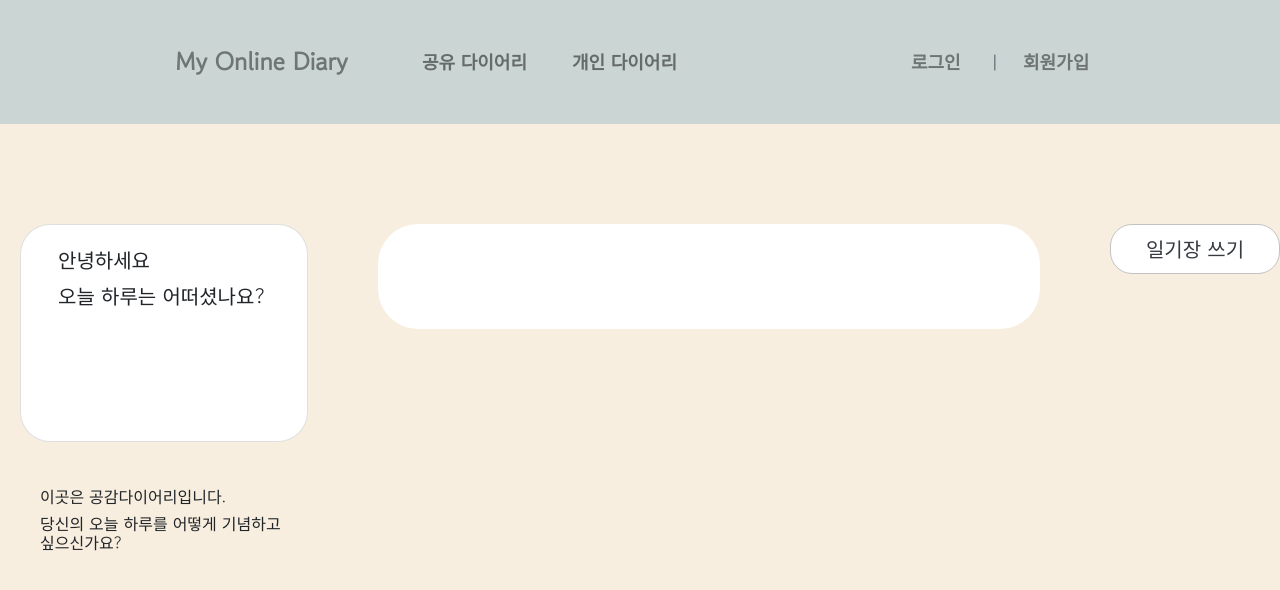
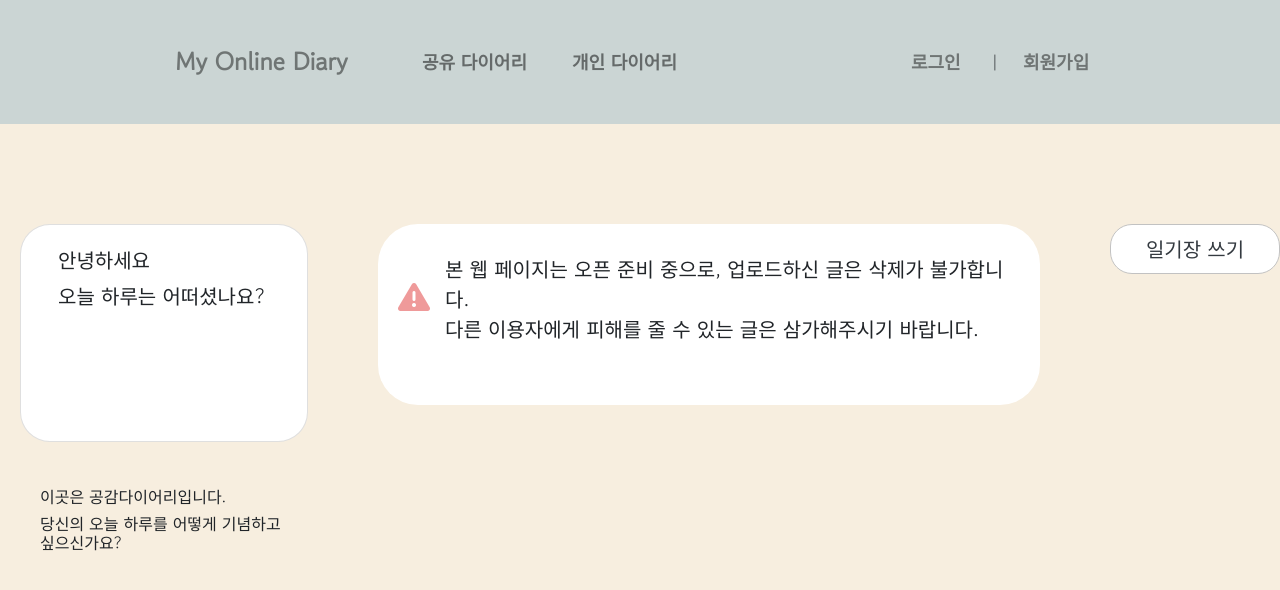
Before and after one commit to MC-12-SweetAfterBitter/Diary, a Flask app: page /public in a window 1280 px wide. Shown: the top 590 px of the page. Run offline with Flask 2, Linux system fonts and the light colour scheme; data that the repository does not hold is empty; some libraries are stand-ins or nearby versions.

Commit message:
파일 첨부 폼 제거 / 삭제 불가 안내 문구 추가
파일 첨부 폼 제거 / 삭제 불가 안내 문구 추가

```diff
--- a/static/css/main_page/gonggam_page/gonggam_main.css
+++ b/static/css/main_page/gonggam_page/gonggam_main.css
@@ -61,8 +61,25 @@
 .diary_lists_2 {
   display: flex;
   padding-bottom: 25px;
-  margin: 20px;
+  margin: 0px 20px;
   flex-direction: column;
   align-content: center;
   align-items: center;
 }
+
+.warning {
+  display: flex;
+  align-items: center;
+  margin-top: 10px;
+}
+
+.warning p,
+.warning span {
+  font-size: 20px;
+}
+
+.fa-triangle-exclamation {
+  color: #ef9a9a;
+  margin-bottom: 18px;
+  margin-right: 15px;
+}
--- a/templates/gonggam_main.html
+++ b/templates/gonggam_main.html
@@ -224,6 +224,14 @@
     </div>
 
     <div class="diary_list_2">
+        <!-- 삭제 불가 주의 문구 -->
+        <div class="warning">
+            <i class="fa-solid fa-triangle-exclamation fa-2xl"></i>
+            <div>
+                <span>본 웹 페이지는 오픈 준비 중으로, 업로드하신 글은 삭제가 불가합니다.</span>
+                <p>다른 이용자에게 피해를 줄 수 있는 글은 삼가해주시기 바랍니다.</p>
+            </div>
+        </div>
 
         <!-- 다이어리 작성 칸 -->
         <div class="writing_place pullDown">
@@ -267,14 +275,6 @@
               ></textarea>
             </div>
 
-            <!-- 파일 업로드 -->
-            <div class="mb-3 file_upload">
-                <label for="formFile" class="form-label"
-                >올리고 싶은 사진을 첨부해보세요</label
-                >
-                <input class="form-control" type="file" id="formFile"/>
-            </div>
-
             <!-- 버튼들 -->
             <div class="buttons">
                 <!-- 목록 버튼 -->
@@ -305,6 +305,7 @@
         </div>
 
     </div>
+
     <!-- 글쓰기 버튼 -->
     <div class="write_button_anchor" href="#">
         <button type="button" class="btn btn-outline-secondary">
```
Also changed, not shown: templates/personal_main.html (+0 -8 lines).
